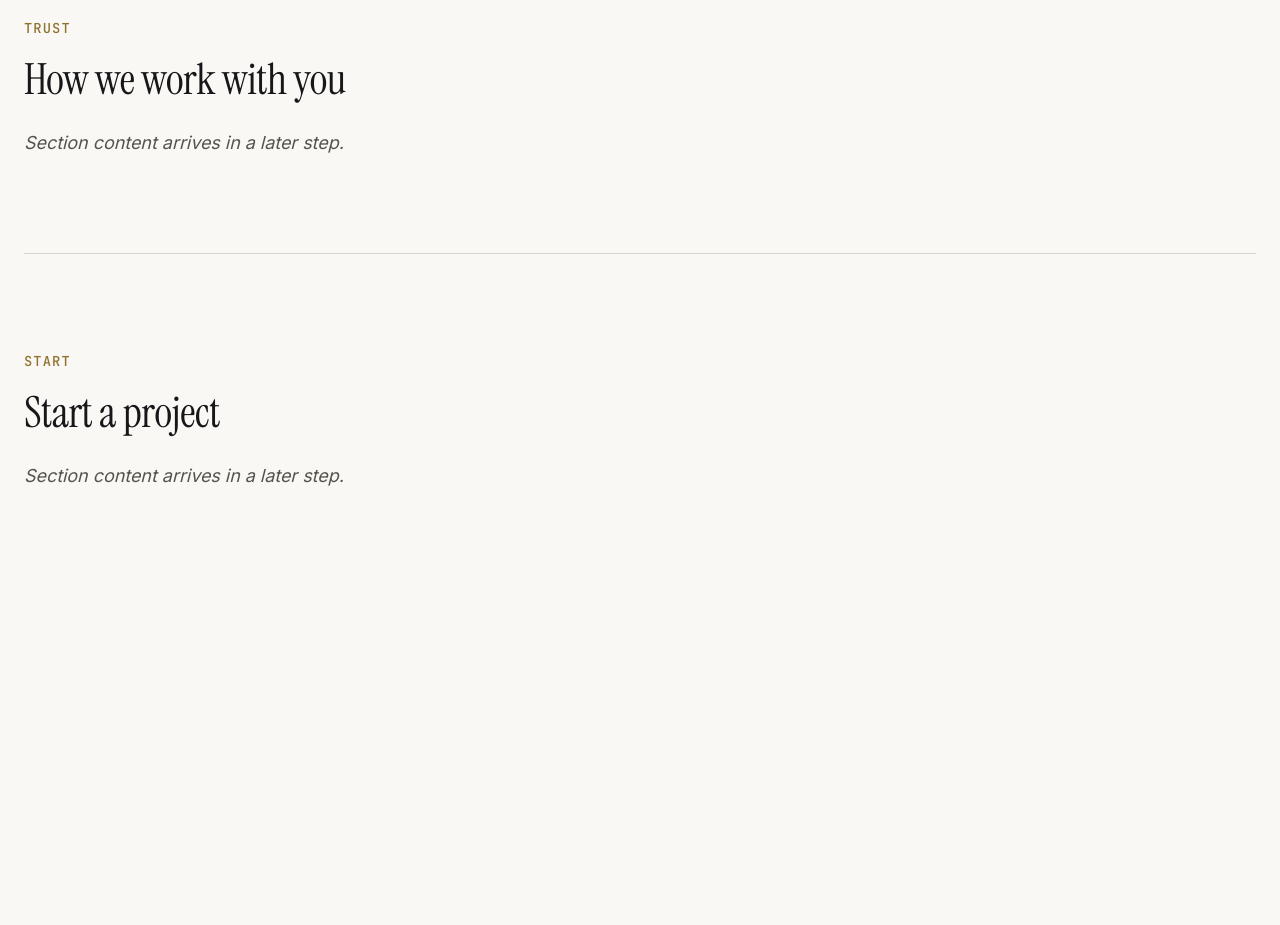
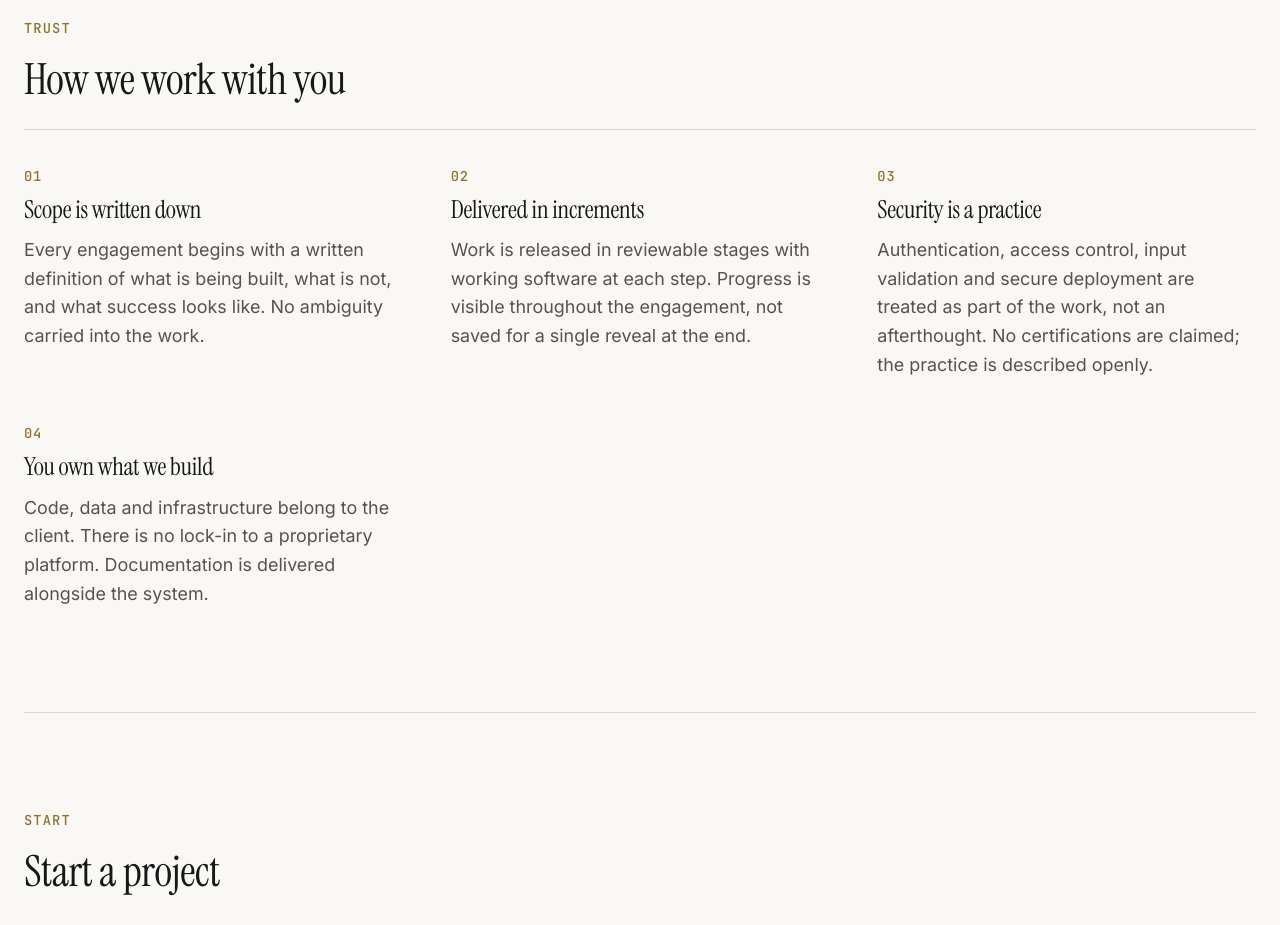
Before and after one commit to Lerrick005/LERRILEY-LIMITED-WEBSITE, a Next.js app: page / in a window 1280 px wide. Shown: the part 6940-7865 px from the top of the page. Before the commit the page ends 7526 px from the top, so only its background shows below. Built offline with nearby package versions, Linux system fonts and the light colour scheme; no server answers.

Commit message:
Add Trust section with four working principles

```diff
--- a/app/page.module.css
+++ b/app/page.module.css
@@ -492,6 +492,57 @@
     transform: translateY(-1px);
   }
 
+  /* --- Trust section --------------------------------------------------------
+     Four principles in a two-column grid on wider screens, single column
+     below 720px. Numerals in mono gold, titles in serif, bodies in sans.
+     No badges, no icons, no certification marks.
+     -------------------------------------------------------------------------- */
+
+  .trustList {
+    list-style: none;
+    padding: 0;
+    margin: 0;
+    display: grid;
+    grid-template-columns: repeat(auto-fit, minmax(280px, 1fr));
+    gap: var(--s-10) var(--s-12);
+    border-top: 1px solid var(--border);
+    padding-top: var(--s-10);
+  }
+
+  .trustItem {
+    display: flex;
+    flex-direction: column;
+    gap: var(--s-3);
+  }
+
+  .trustNumber {
+    font-family: var(--font-mono);
+    font-size: var(--fs-eyebrow);
+    font-weight: 500;
+    letter-spacing: 0.06em;
+    color: var(--accent);
+    line-height: 1;
+  }
+
+  .trustTitle {
+    font-family: var(--font-display);
+    font-size: var(--fs-h3);
+    font-weight: 400;
+    line-height: var(--lh-heading);
+    letter-spacing: -0.01em;
+    color: var(--text);
+    margin: 0;
+  }
+
+  .trustBody {
+    font-size: var(--fs-body);
+    line-height: var(--lh-body);
+    color: var(--text-secondary);
+    margin: 0;
+    max-width: 42ch;
+    text-wrap: pretty;
+  }
+
   /* --- Responsive ----------------------------------------------------------- */
 
   @media (max-width: 900px) {
--- a/app/page.tsx
+++ b/app/page.tsx
@@ -8,6 +8,7 @@ import { processSteps } from "@/content/process";
 import { getTechnologySummary } from "@/content/technology";
 import { howWeWork } from "@/content/work";
 import { insightCategories, insightsStatus } from "@/content/insights";
+import { trustPrinciples } from "@/content/trust";
 
 import styles from "./page.module.css";
 
@@ -264,16 +265,25 @@ export default function HomePage() {
           </div>
         </section>
 
-        {/* --- Trust ---------------------------------------------------- */}
-        {/* TODO: Step 29 - Evidence only. Omitted entirely until verified data exists. */}
+        {/* --- Trust ----------------------------------------------------
+            Four principles of how Lerriley works. No client names, no
+            certifications, no statistics, no logos. When verified evidence
+            exists, an additional evidence block is added above these
+            principles without replacing them. */}
         <section className={styles.section} aria-labelledby="trust-title">
           <p className={styles.sectionEyebrow}>Trust</p>
           <h2 id="trust-title" className={styles.sectionTitle}>
             How we work with you
           </h2>
-          <p className={styles.sectionPlaceholder}>
-            Section content arrives in a later step.
-          </p>
+          <ol className={styles.trustList}>
+            {trustPrinciples.map((principle) => (
+              <li key={principle.number} className={styles.trustItem}>
+                <span className={styles.trustNumber}>{principle.number}</span>
+                <h3 className={styles.trustTitle}>{principle.title}</h3>
+                <p className={styles.trustBody}>{principle.body}</p>
+              </li>
+            ))}
+          </ol>
         </section>
 
         {/* --- Closing CTA --------------------------------------------- */}
--- /dev/null
+++ b/content/trust.ts
@@ -0,0 +1,41 @@
+import { z } from "zod";
+
+/**
+ * Trust section content.
+ *
+ * Each item describes a PRINCIPLE about how Lerriley works. None of these
+ * are claims of achievement. There are no certifications, awards, client
+ * names, partnerships or statistics in this file, and there must never be
+ * unless the underlying fact exists and is verifiable.
+ */
+
+export const TrustPrincipleSchema = z.object({
+  number: z.string().regex(/^\d{2}$/),
+  title: z.string().min(2).max(60),
+  body: z.string().min(30).max(260),
+});
+
+export type TrustPrinciple = z.infer<typeof TrustPrincipleSchema>;
+
+export const trustPrinciples: readonly TrustPrinciple[] = [
+  {
+    number: "01",
+    title: "Scope is written down",
+    body: "Every engagement begins with a written definition of what is being built, what is not, and what success looks like. No ambiguity carried into the work.",
+  },
+  {
+    number: "02",
+    title: "Delivered in increments",
+    body: "Work is released in reviewable stages with working software at each step. Progress is visible throughout the engagement, not saved for a single reveal at the end.",
+  },
+  {
+    number: "03",
+    title: "Security is a practice",
+    body: "Authentication, access control, input validation and secure deployment are treated as part of the work, not an afterthought. No certifications are claimed; the practice is described openly.",
+  },
+  {
+    number: "04",
+    title: "You own what we build",
+    body: "Code, data and infrastructure belong to the client. There is no lock-in to a proprietary platform. Documentation is delivered alongside the system.",
+  },
+] as const;
```
